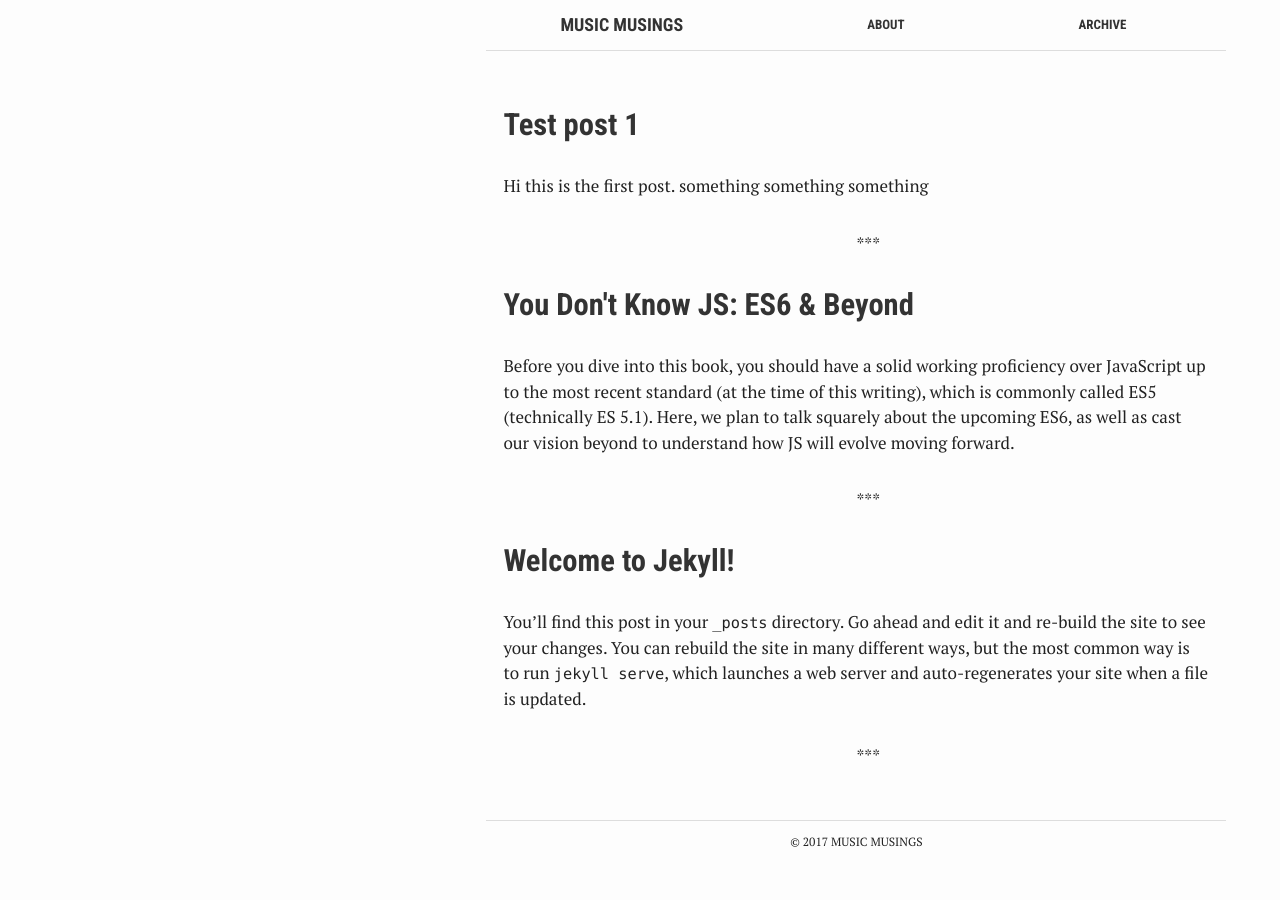
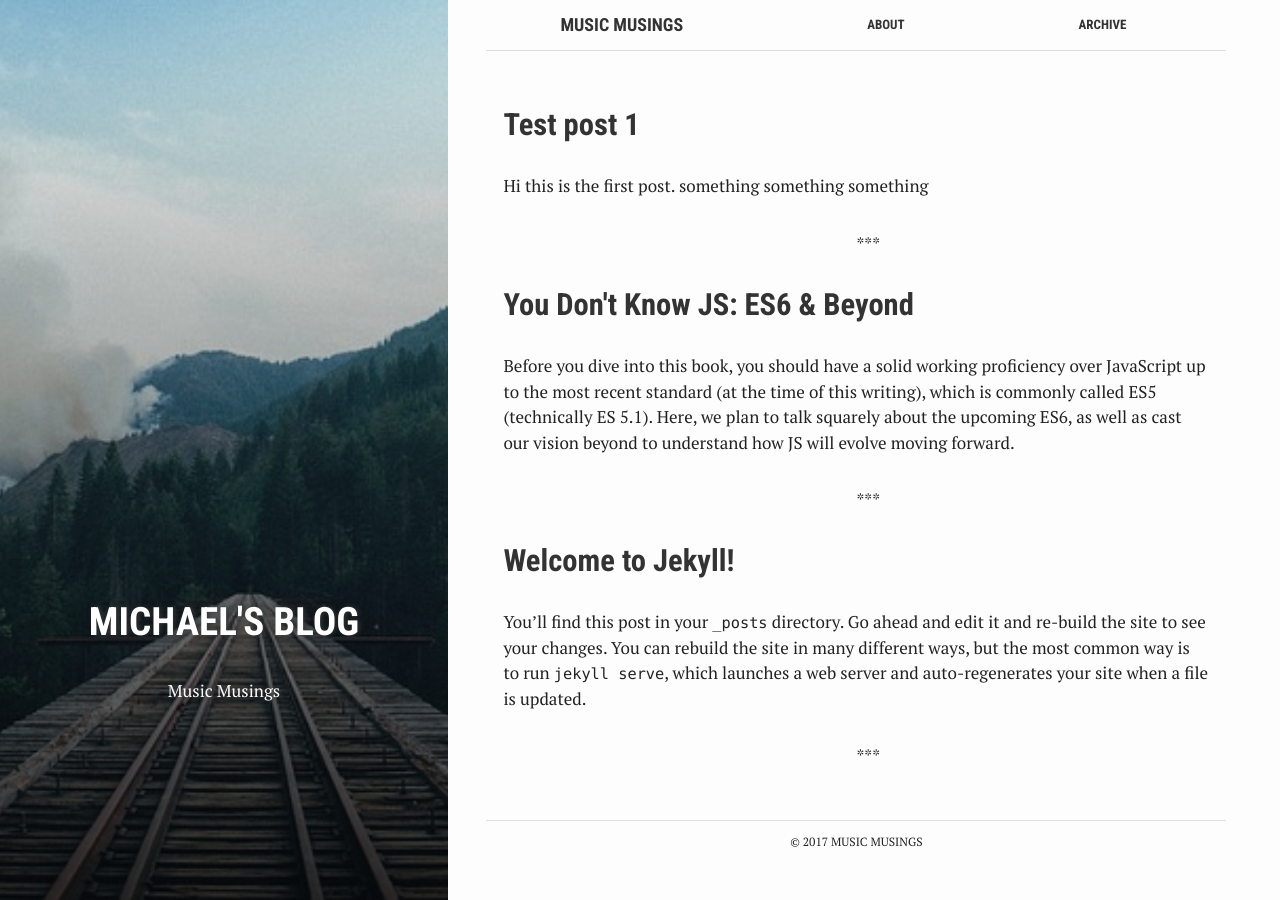
Before and after one commit to moke8198/moke8198.github.io, a Jekyll site: the page built from index.html, in a window 1280 px wide. Built offline with Jekyll 4.4.1, drawn with Linux system fonts in a browser that asks for light colours.

Commit message:
Update default.html

```diff
--- a/_layouts/default.html
+++ b/_layouts/default.html
@@ -15,6 +15,8 @@ layout: compress
       {{ content }}
     </main>
 
+    {% include aside.html %}
+
     {% include footer.html %}
 
   </body>
```
